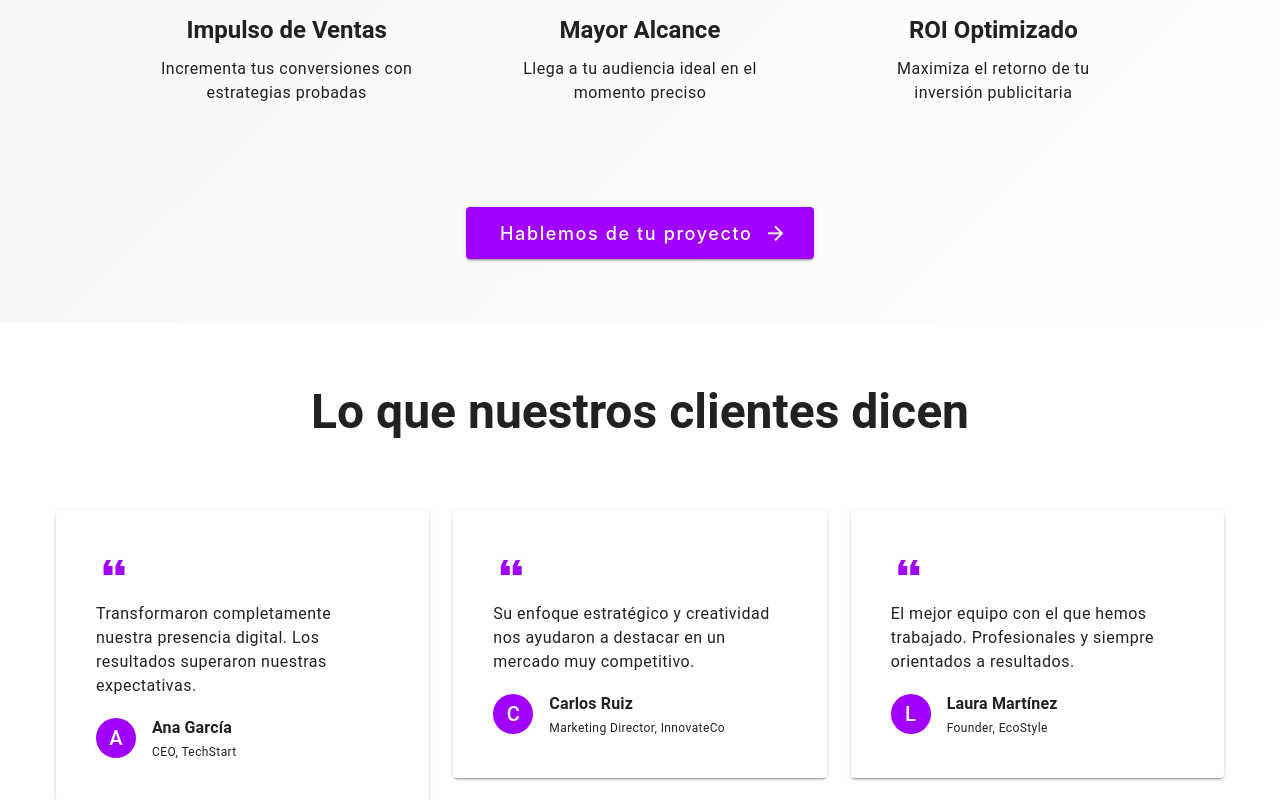
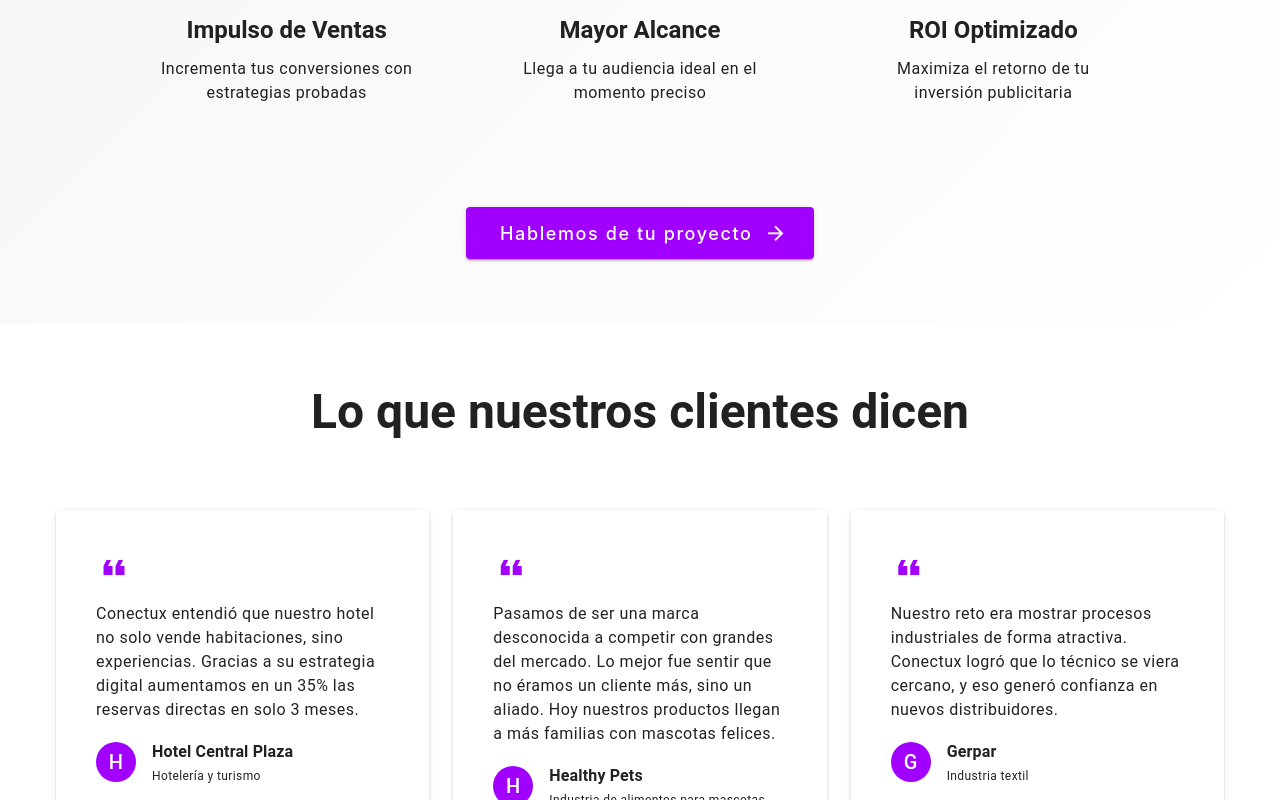
Before and after one commit to Conectux/Conectux, a Vue app: page / in a window 1280 px wide. Shown: the part 2837-3637 px from the top of the page. Built offline with nearby package versions, Linux system fonts and the light colour scheme.

Commit message:
Cambios en los testimonios

```diff
--- a/src/components/TestimonialsSection.vue
+++ b/src/components/TestimonialsSection.vue
@@ -1,21 +1,24 @@
 <script setup lang="ts">
 const testimonials = [
   {
-    name: 'Ana García',
-    position: 'CEO, TechStart',
-    comment: 'Transformaron completamente nuestra presencia digital. Los resultados superaron nuestras expectativas.'
+    name: "Hotel Central Plaza",
+    position: "Hotelería y turismo",
+    comment:
+      "Conectux entendió que nuestro hotel no solo vende habitaciones, sino experiencias. Gracias a su estrategia digital aumentamos en un 35% las reservas directas en solo 3 meses.",
   },
   {
-    name: 'Carlos Ruiz',
-    position: 'Marketing Director, InnovateCo',
-    comment: 'Su enfoque estratégico y creatividad nos ayudaron a destacar en un mercado muy competitivo.'
+    name: "Healthy Pets",
+    position: "Industria de alimentos para mascotas",
+    comment:
+      "Pasamos de ser una marca desconocida a competir con grandes del mercado. Lo mejor fue sentir que no éramos un cliente más, sino un aliado. Hoy nuestros productos llegan a más familias con mascotas felices.",
   },
   {
-    name: 'Laura Martínez',
-    position: 'Founder, EcoStyle',
-    comment: 'El mejor equipo con el que hemos trabajado. Profesionales y siempre orientados a resultados.'
-  }
-]
+    name: "Gerpar",
+    position: "Industria textil",
+    comment:
+      "Nuestro reto era mostrar procesos industriales de forma atractiva. Conectux logró que lo técnico se viera cercano, y eso generó confianza en nuevos distribuidores.",
+  },
+];
 </script>
 
 <template>
@@ -26,17 +29,28 @@ const testimonials = [
       </v-col>
       <v-col cols="12">
         <v-row>
-          <v-col v-for="testimonial in testimonials" :key="testimonial.name" cols="12" md="4">
+          <v-col
+            v-for="testimonial in testimonials"
+            :key="testimonial.name"
+            cols="12"
+            md="4"
+          >
             <v-card class="pa-6" elevation="2">
               <v-card-text>
-                <v-icon color="primary" size="36" class="mb-4">mdi-format-quote-open</v-icon>
+                <v-icon color="primary" size="36" class="mb-4"
+                  >mdi-format-quote-open</v-icon
+                >
                 <p class="text-body-1 mb-4">{{ testimonial.comment }}</p>
                 <div class="d-flex align-center">
                   <v-avatar color="primary" class="mr-4">
-                    <span class="text-h6 white--text">{{ testimonial.name[0] }}</span>
+                    <span class="text-h6 white--text">{{
+                      testimonial.name[0]
+                    }}</span>
                   </v-avatar>
                   <div>
-                    <h4 class="text-subtitle-1 font-weight-bold">{{ testimonial.name }}</h4>
+                    <h4 class="text-subtitle-1 font-weight-bold">
+                      {{ testimonial.name }}
+                    </h4>
                     <p class="text-caption">{{ testimonial.position }}</p>
                   </div>
                 </div>
```
